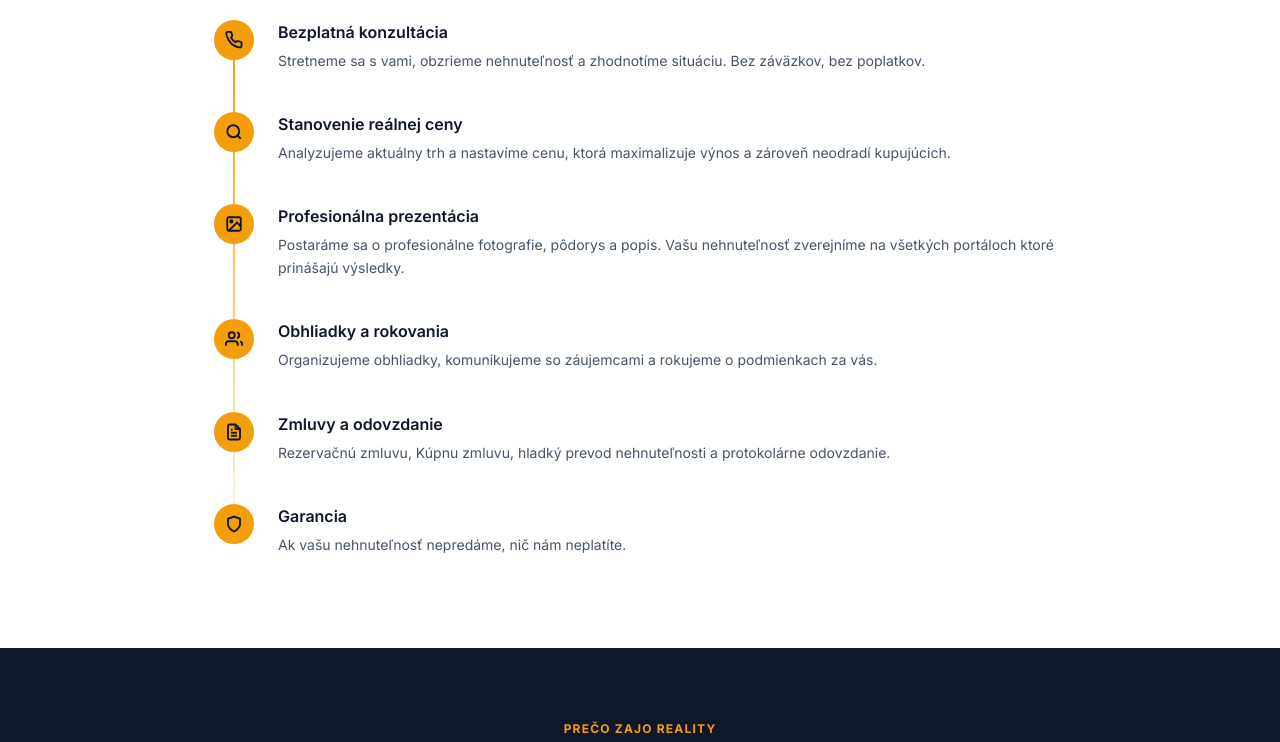
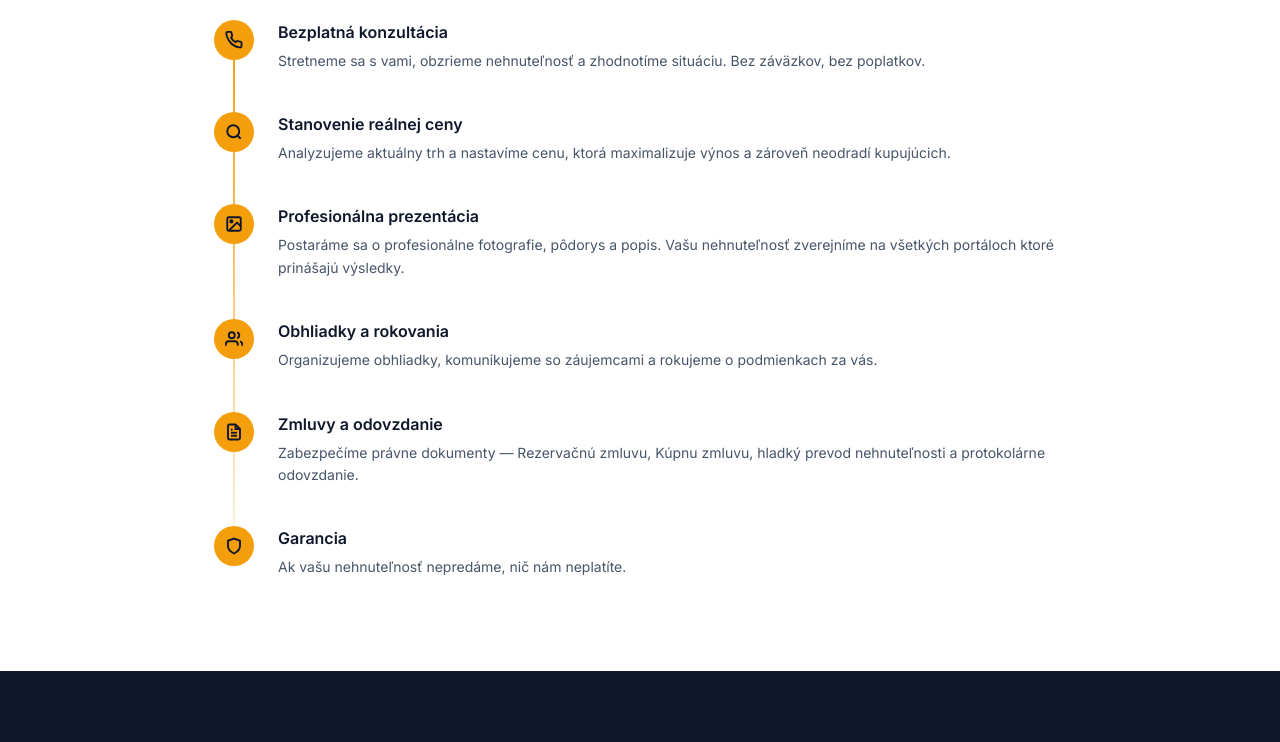
Before and after one commit to tadeveloping/zajo, a Next.js app: page /predaj in a window 1280 px wide. Shown: the part 1388-2130 px from the top of the page. Built offline with nearby package versions, Linux system fonts and the light colour scheme.

Commit message:
Add 'Zabezpecime pravne dokumenty' prefix to Zmluvy a odovzdanie

```diff
--- a/app/(landing)/predaj/page.tsx
+++ b/app/(landing)/predaj/page.tsx
@@ -260,7 +260,7 @@ export default function PredajPage() {
             </div>
             <div className="process-content">
               <h3>Zmluvy a odovzdanie</h3>
-              <p>Rezervačnú zmluvu, Kúpnu zmluvu, hladký prevod nehnuteľnosti a protokolárne odovzdanie.</p>
+              <p>Zabezpečíme právne dokumenty — Rezervačnú zmluvu, Kúpnu zmluvu, hladký prevod nehnuteľnosti a protokolárne odovzdanie.</p>
             </div>
           </div>
           <div className="process-step">
```
